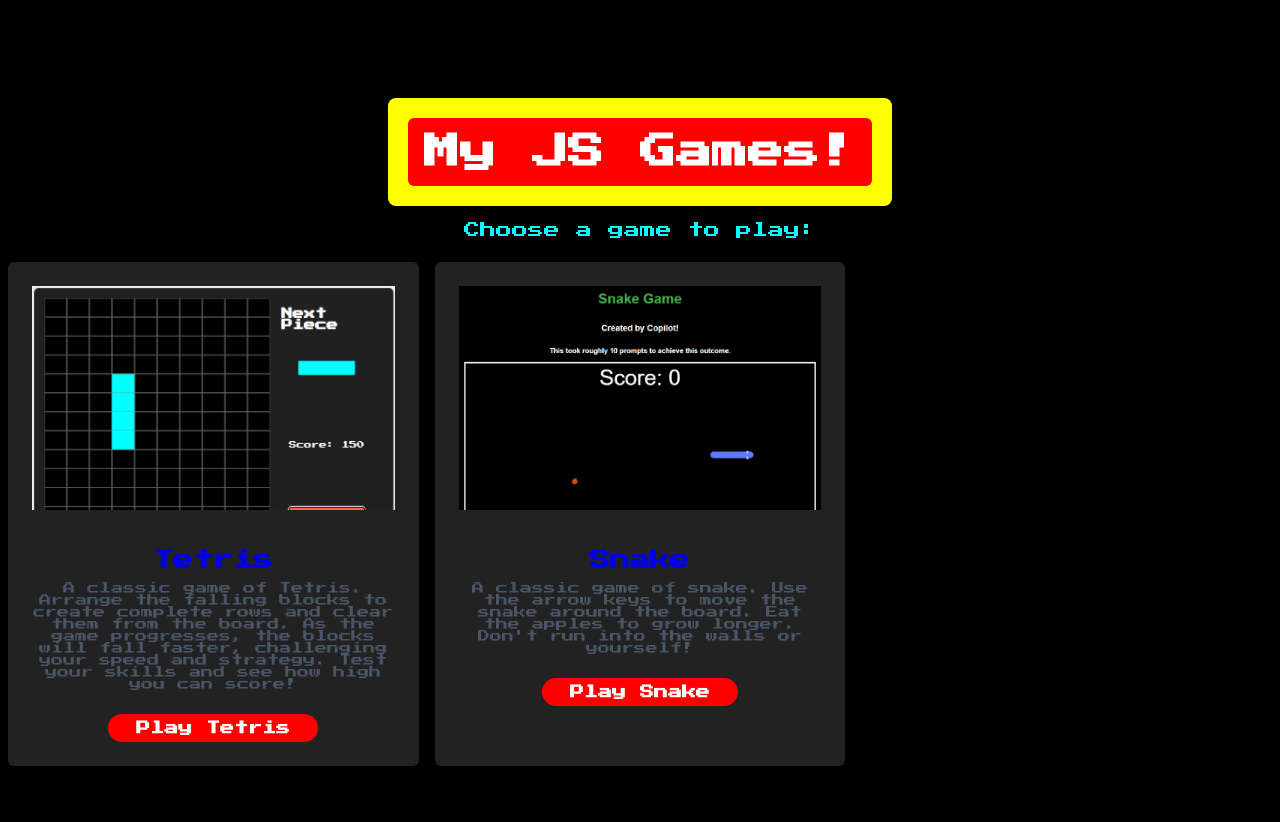
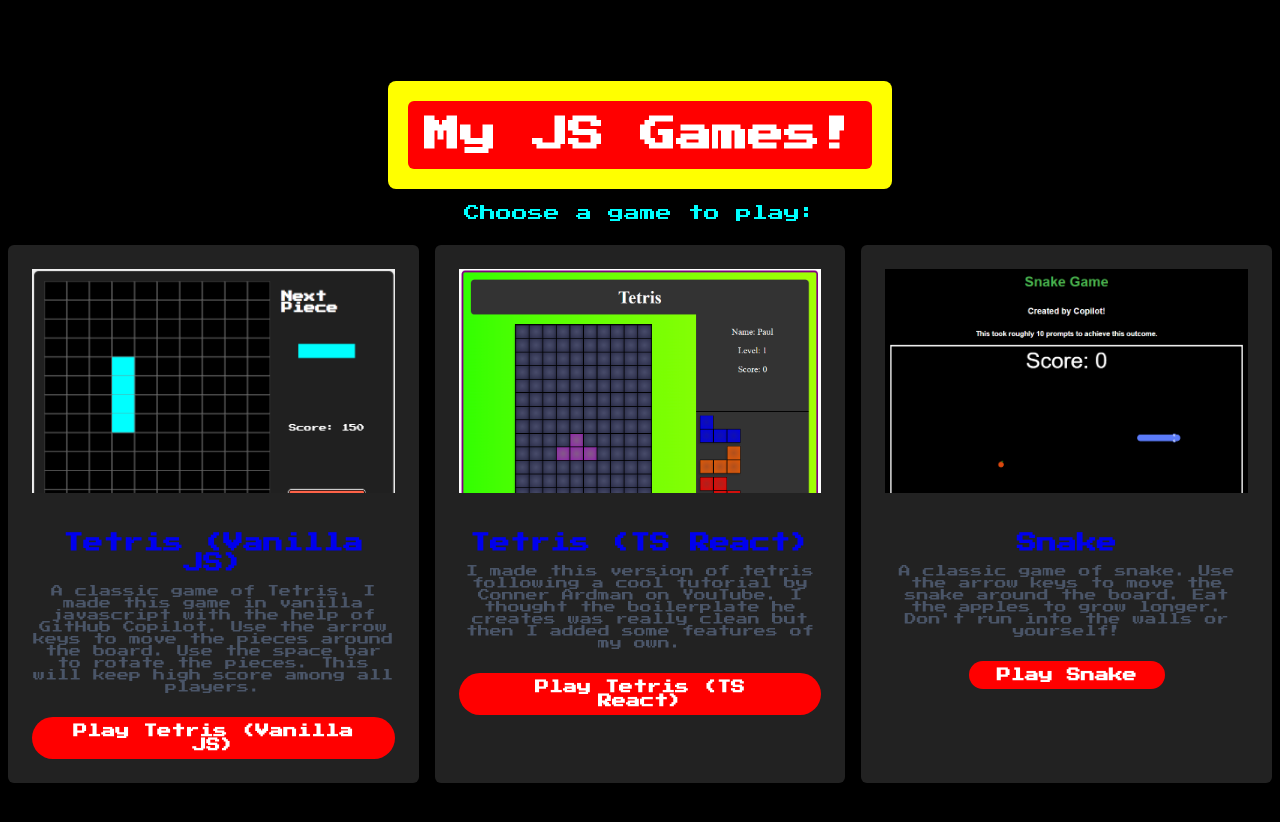
Before and after one commit to PaulAtkins88/JSGames, a plain HTML site: page index.html in a window 1280 px wide. Drawn offline with Linux system fonts and the light colour scheme.

Commit message:
add link to tetris react

```diff
--- a/index.html
+++ b/index.html
@@ -18,14 +18,28 @@
             <img src="tetris/thumbnail.png" alt="Tetris" />
           </div>
           <div>
-            <h2>Tetris</h2>
+            <h2>Tetris (Vanilla JS)</h2>
             <p>
-              A classic game of Tetris. Arrange the falling blocks to create
-              complete rows and clear them from the board. As the game
-              progresses, the blocks will fall faster, challenging your speed
-              and strategy. Test your skills and see how high you can score!
+              A classic game of Tetris. I made this game in vanilla javascript
+              with the help of GitHub Copilot. Use the arrow keys to move the
+              pieces around the board. Use the space bar to rotate the pieces.
+              This will keep high score among all players.
             </p>
-            <span>Play Tetris</span>
+            <span>Play Tetris (Vanilla JS)</span>
+          </div>
+        </a>
+        <a href="tetris_react/index.html" class="card">
+          <div class="image-container">
+            <img src="tetris_react/thumbnail.png" alt="Tetris React" />
+          </div>
+          <div>
+            <h2>Tetris (TS React)</h2>
+            <p>
+              I made this version of tetris following a cool tutorial by Conner
+              Ardman on YouTube. I thought the boilerplate he creates was really
+              clean but then I added some features of my own.
+            </p>
+            <span>Play Tetris (TS React)</span>
           </div>
         </a>
 
```
Also changed, not shown: tetris_react/thumbnail.png (added).
